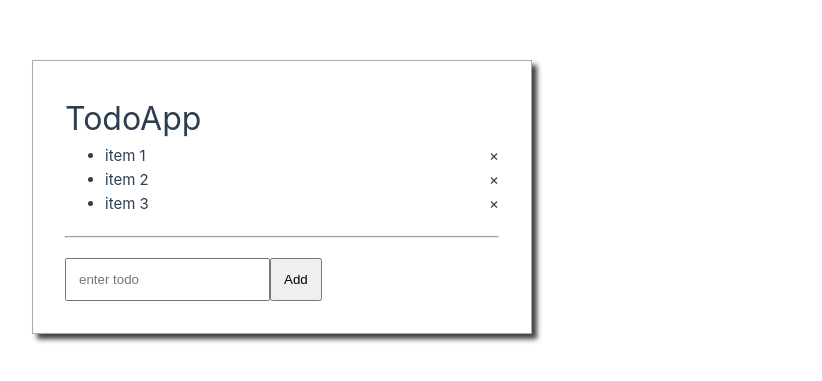
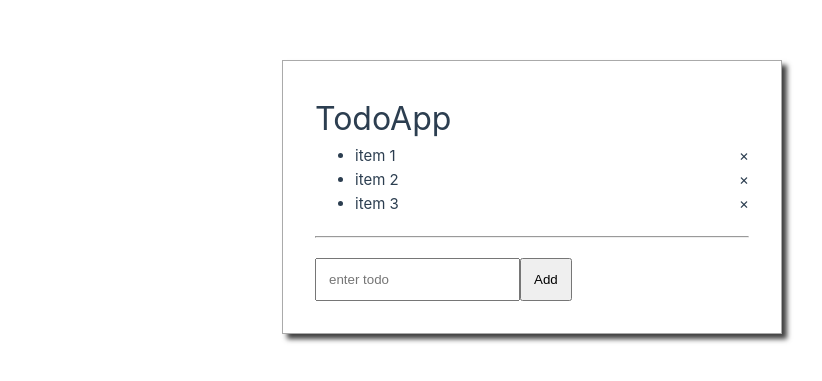
Before and after one commit to georgius1024/vite-todo-app-with-tests, a Vue app: page / in a window 1280 px wide. Shown: the part 203-584 px from the top of the page, without its empty margins (108-930 px from the left). Built offline with nearby package versions, Linux system fonts and the light colour scheme.

Commit message:
display fixed

```diff
--- a/src/assets/main.css
+++ b/src/assets/main.css
@@ -27,9 +27,4 @@ a,
     place-items: center;
   }
 
-  #app {
-    display: grid;
-    grid-template-columns: 1fr 1fr;
-    padding: 0 2rem;
-  }
 }
```
